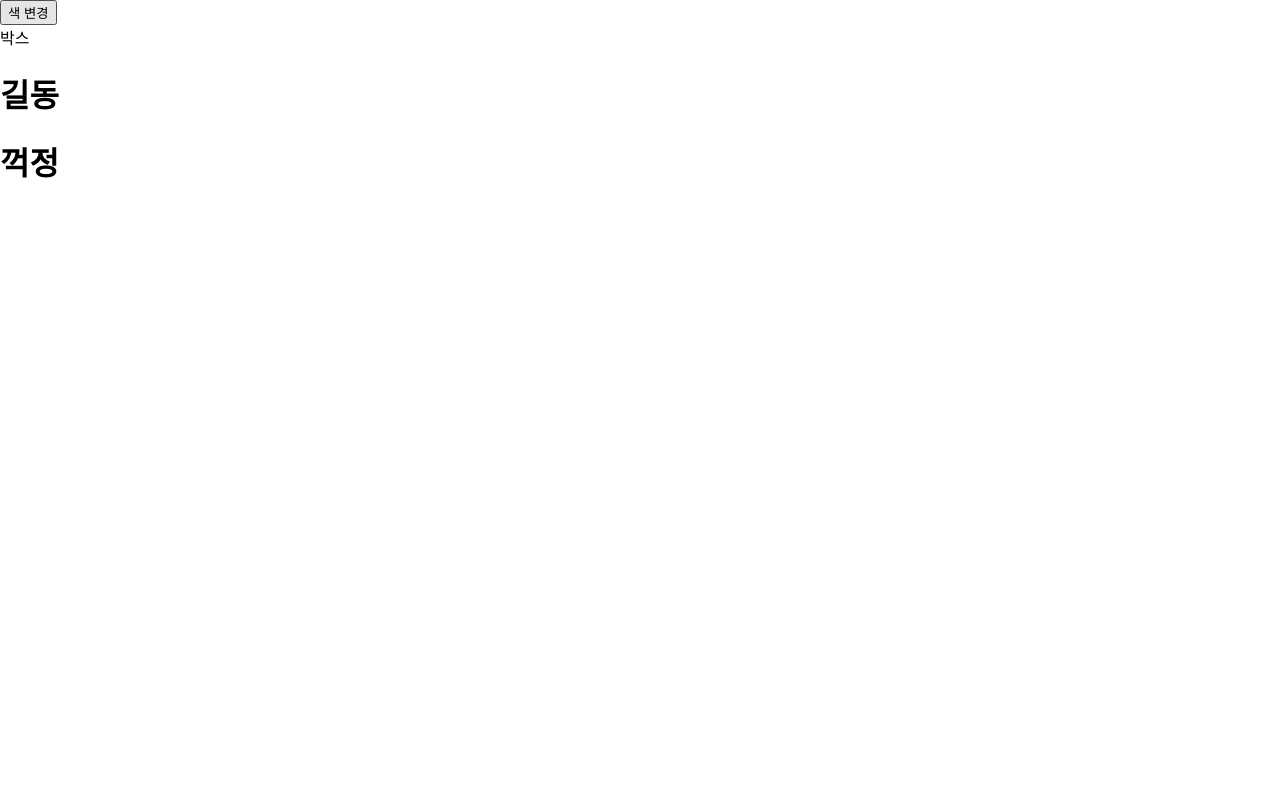
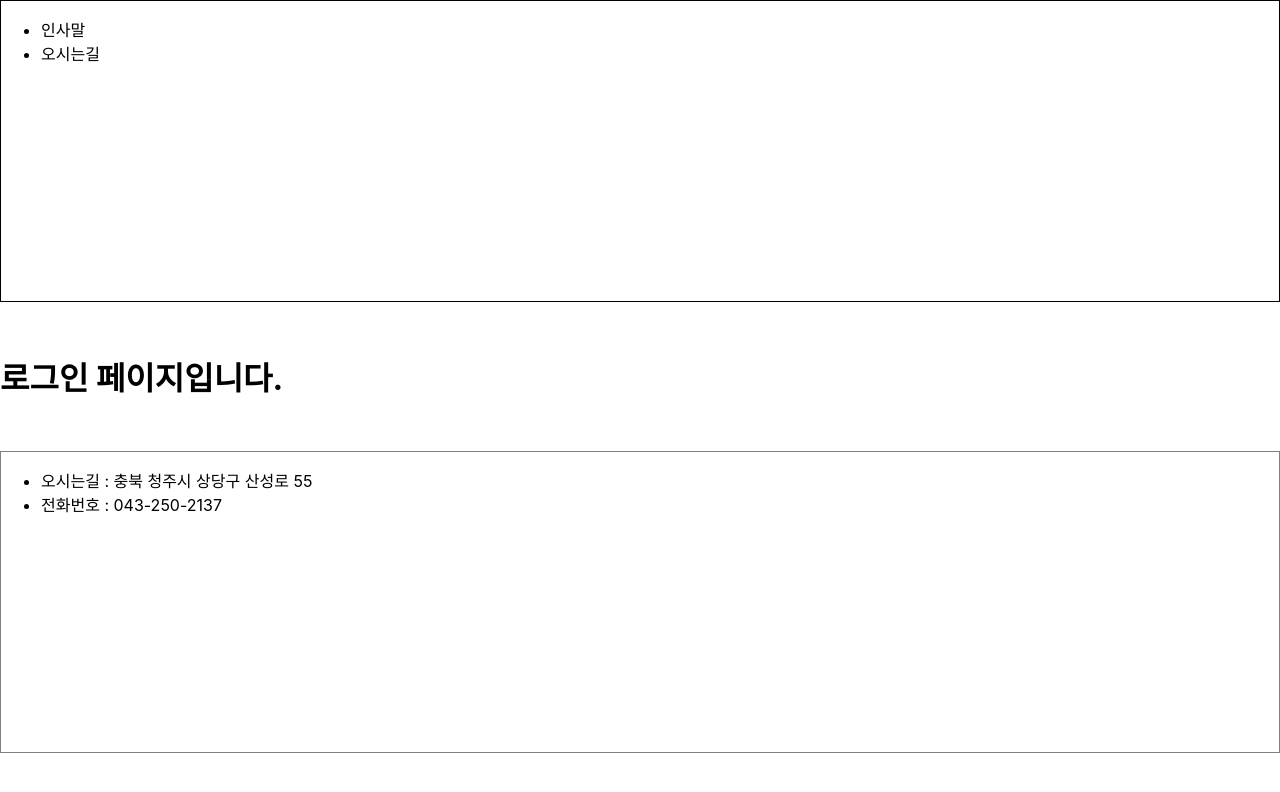
Before and after one commit to revisionismer/study-react, a React (Create React App) app: page / in a window 1280 px wide. Shown: the top 792 px of the page. Built offline with nearby package versions, Linux system fonts and the light colour scheme.

Commit message:
8. react styled-components

```diff
--- a/package.json
+++ b/package.json
@@ -6,9 +6,11 @@
     "@testing-library/jest-dom": "^5.17.0",
     "@testing-library/react": "^13.4.0",
     "@testing-library/user-event": "^13.5.0",
+    "help": "^3.0.2",
     "react": "^18.2.0",
     "react-dom": "^18.2.0",
     "react-scripts": "5.0.1",
+    "styled-components": "^6.1.8",
     "web-vitals": "^2.1.4"
   },
   "scripts": {
--- a/src/App.css
+++ b/src/App.css
@@ -1,38 +1,5 @@
-.App {
-  text-align: center;
+.box-style {
+  color: white;
+  background-color: blue;
+
 }
-
-.App-logo {
-  height: 40vmin;
-  pointer-events: none;
-}
-
-@media (prefers-reduced-motion: no-preference) {
-  .App-logo {
-    animation: App-logo-spin infinite 20s linear;
-  }
-}
-
-.App-header {
-  background-color: #282c34;
-  min-height: 100vh;
-  display: flex;
-  flex-direction: column;
-  align-items: center;
-  justify-content: center;
-  font-size: calc(10px + 2vmin);
-  color: white;
-}
-
-.App-link {
-  color: #61dafb;
-}
-
-@keyframes App-logo-spin {
-  from {
-    transform: rotate(0deg);
-  }
-  to {
-    transform: rotate(360deg);
-  }
-}
--- a/src/App.js
+++ b/src/App.js
@@ -5,13 +5,26 @@ import Sub from './Sub';
 import Third from './test/Third';
 import { test_num } from './Sub';
 
+import styled from 'styled-components';
+import { MyTitle } from './MyCss';
+import Header from './components/Header';
+import Footer from './components/Footer';
+import Login from './components/login/Login';
+import LoginPage from './pages/LoginPage';
+
+
+const aColor = {
+  backgroundColor: 'red',
+};
+
 // - React 엔진 : 데이터 변경 감지 하여 UI를 그려주는 엔진
 // 1. 실행 과정 (index.html) - SPA
 // 2. JSX 문법
 // 3. 바벨 (자바스크립트 ES5) -> ES6
-function App() {
+// function App() {
 
 //  let number = 1;  // 상태 값 아님
+/*
 const [number, setNumber] = useState(1);  // React 안에 hooks 라이브러리
 
 console.log("App 실행됨");
@@ -36,7 +49,7 @@ function App() {
     name: "이순신"
   }
 ]
-
+*/
 /* 레퍼런스 변경 시만 동작(깊은 복사 해야함)
 const [users, setUsers] = useState(sample);
 
@@ -147,7 +160,7 @@ function App() {
 </div>;
 */
 
-  // useRef(디자인) : dom을 변경할때 사용
+/* useRef(디자인) : dom을 변경할때 사용
 const myRef = useRef(null);
 
 const [list, setList] = useState([{ id: 1, name: "길동" }, { id: 2, name: "꺽정" }]);
@@ -165,6 +178,36 @@ function App() {
     {list.map((user, idx) => <h1 ref={myRefs[idx]}>{user.name}</h1>)}
   </div>
 );
+*/
+
+/* styled-components
+const Title = styled.h1`
+  font-size: 1.5em;
+  text-align: center;
+  color: #BF4F74;
+`;
+
+function App() {
+
+  return (
+    <div>
+      <Title>안녕</Title>
+      <div className='box-style'>헬로</div>
+      <MyTitle>하이</MyTitle>
+    </div>
+  );
+
+}
+*/
+
+function App() {
+
+  return (
+    <div>
+      <LoginPage />
+    </div>
+  );
+
 }
 
 export default App;
--- /dev/null
+++ b/src/MyCss.js
@@ -0,0 +1,9 @@
+import styled from 'styled-components';
+
+const MyTitle = styled.h1`
+  font-size: 1.5em;
+  text-align: center;
+  color: palevioletred;
+`;
+
+export { MyTitle };
--- /dev/null
+++ b/src/components/Footer.js
@@ -0,0 +1,20 @@
+import React from 'react';
+import styled from 'styled-components';
+
+const FooterList = styled.div`
+    border: 1px solid gray;
+    height: 300px;
+`;
+
+const Footer = () => {
+    return (
+        <FooterList>
+            <ul>
+                <li>오시는길 : 충북 청주시 상당구 산성로 55</li>
+                <li>전화번호 : 043-250-2137</li>
+            </ul>
+        </FooterList>
+    );
+};
+
+export default Footer;
--- /dev/null
+++ b/src/components/Header.js
@@ -0,0 +1,22 @@
+import React from 'react';
+import styled from 'styled-components';
+
+// 하나의 컴포넌트 생성(재사용)
+// styled-compoents 사용시 이점 : js 파일과 css파일을 한번에 관리
+const HeaderList = styled.div`
+    border: 1px solid black;
+    height: 300px;
+`;
+
+const Header = () => {
+    return (
+        <HeaderList>
+            <ul>
+                <li>인사말</li>
+                <li>오시는길</li>
+            </ul>
+        </HeaderList>
+    );
+};
+
+export default Header;
--- /dev/null
+++ b/src/components/login/Login.js
@@ -0,0 +1,16 @@
+import React from 'react';
+import styled from 'styled-components';
+
+const LoginBox = styled.div`
+    padding: 30px 0 30px 0;
+`;
+
+const Login = () => {
+    return (
+        <LoginBox>
+            <h1>로그인 페이지입니다.</h1>
+        </LoginBox>
+    );
+};
+
+export default Login;
--- /dev/null
+++ b/src/pages/LoginPage.js
@@ -0,0 +1,16 @@
+import React from 'react';
+import Header from '../components/Header';
+import Login from '../components/login/Login';
+import Footer from '../components/Footer';
+
+const LoginPage = () => {
+    return (
+        <div>
+            <Header />
+            <Login />
+            <Footer />
+        </div>
+    );
+};
+
+export default LoginPage;
```
Also changed, not shown: 2 other files (tests, documents, lock files or other folders). Lines whose indentation alone changed are shown as unchanged.
